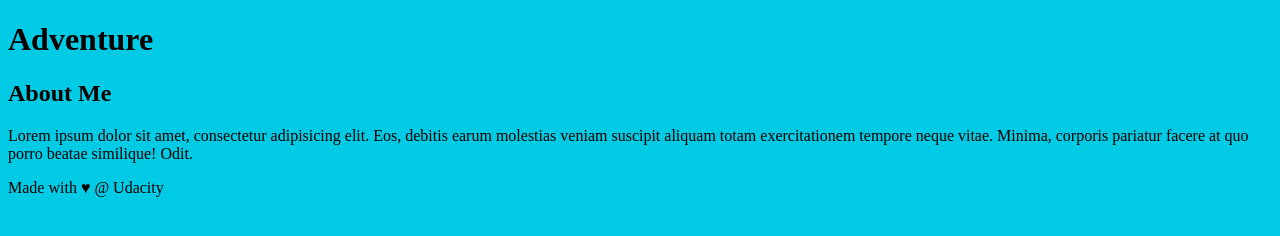
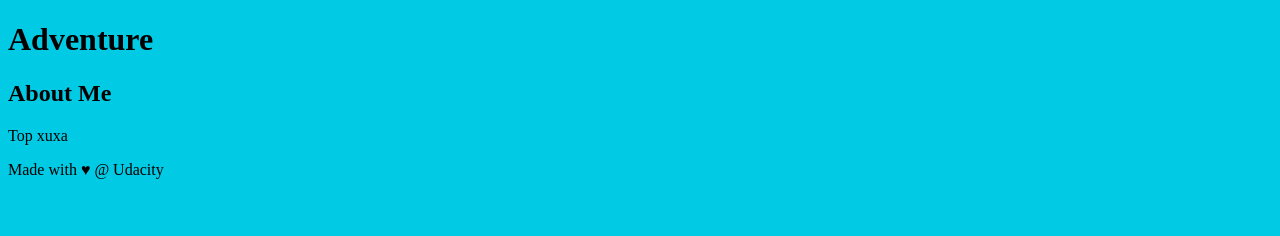
Before and after one commit to GuiSanto/LabTrain, a plain HTML site: page index.html in a window 1280 px wide. Drawn offline with Linux system fonts and the light colour scheme.

Commit message:
aside updated

```diff
--- a/index.html
+++ b/index.html
@@ -19,11 +19,7 @@
    <!-- start of new content -->
    <aside>
     <h2>About Me</h2>
-    <p>Lorem ipsum dolor sit amet, consectetur
-   adipisicing elit. Eos, debitis earum molestias
-   veniam suscipit aliquam totam exercitationem tempore
-   neque vitae. Minima, corporis pariatur facere at quo
-   porro beatae similique! Odit.</p>
+    <p>Top xuxa</p>
    </aside>
    <!-- end of new content -->
    <footer>
```
